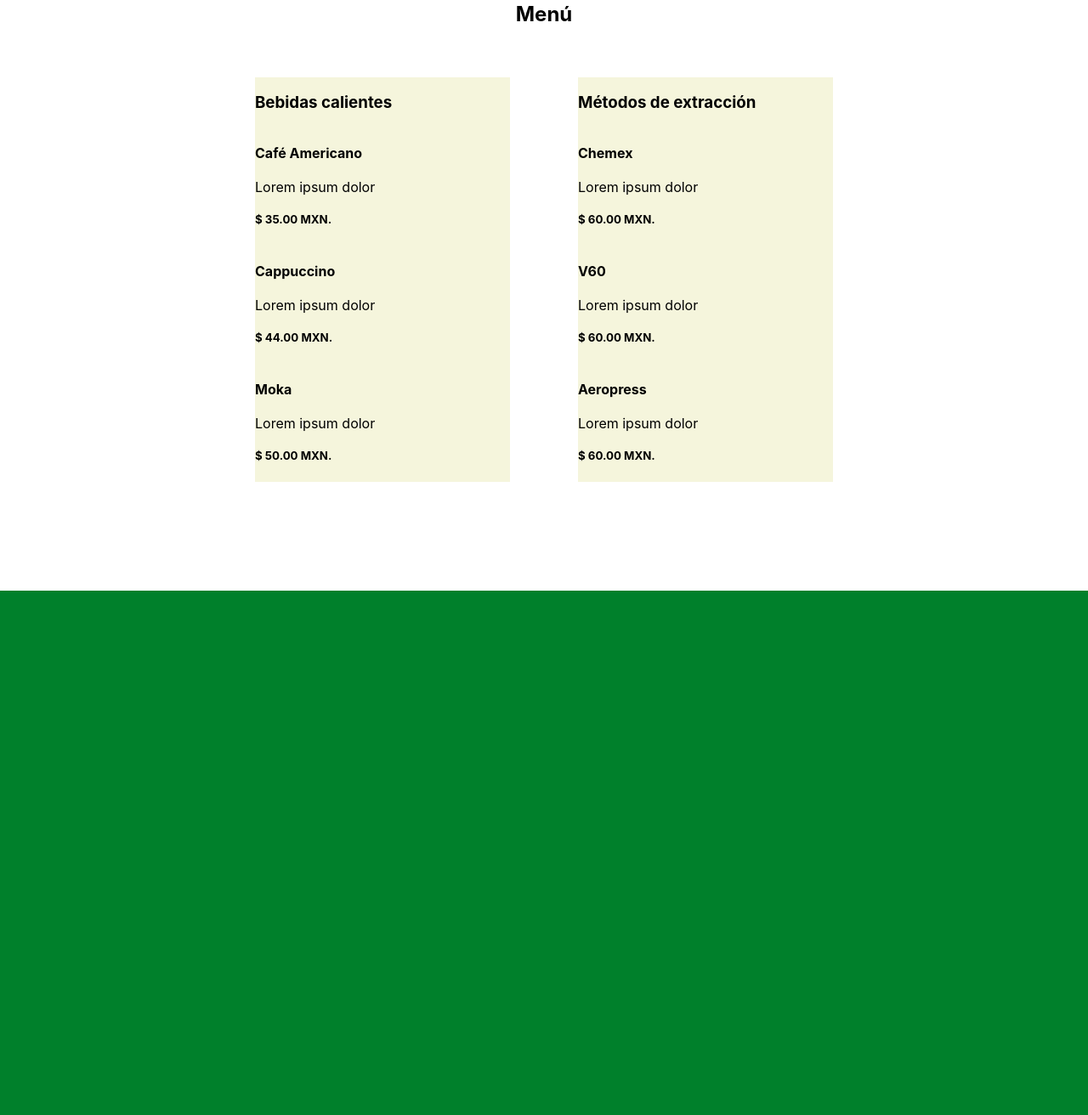
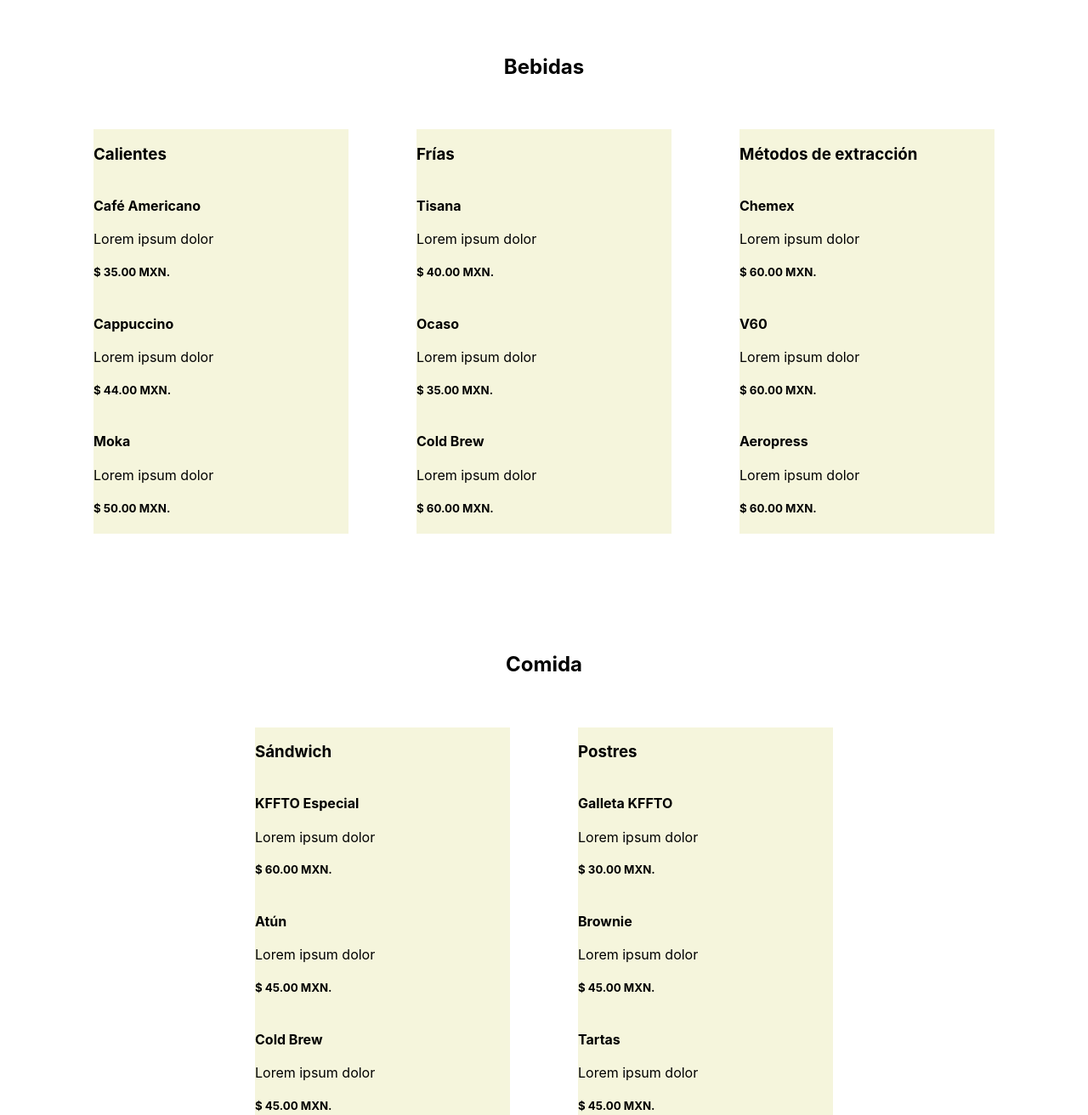
Before and after one commit to JCMP92/Restaurant-Page, a website built with webpack: page dist/index.html in a window 1280 px wide. Shown: the part 105-1417 px from the top of the page at 85% size. Before the commit the page ends 800 px from the top, so only its background shows below. Built offline with nearby package versions, Linux system fonts and the light colour scheme.

Commit message:
Added some menu items

```diff
--- a/src/menu/menuPage.js
+++ b/src/menu/menuPage.js
@@ -16,14 +16,22 @@ const menuInit = (() =>{
             menuContent.classList.add('mnu-content');
         menuContainer.appendChild(menuContent);
 
+        const titleContentTwo = document.createElement('div');
+            titleContentTwo.classList.add('title-content-two')
+        menuContainer.appendChild(titleContentTwo);
+
+        const menuContentTwo = document.createElement('div');
+            menuContentTwo.classList.add('mnu-content');
+        menuContainer.appendChild(menuContentTwo);
+
     container.appendChild(menuContainer);
 
-    //Page title
-    const menuTitle = pageHeader('Menú')
-    titleContent.appendChild(menuTitle);
+    //Menu title
+    const menuTitleDrink = pageHeader('Bebidas')
+    titleContent.appendChild(menuTitleDrink);
 
     // First Section
-    const firstSection = menuSection('Bebidas calientes');
+    const firstSection = menuSection('Calientes');
     menuContent.appendChild(firstSection);
 
     //Menu elements for their respective sections, we are appending them to the variable that we declared as firstSection.
@@ -35,17 +43,60 @@ const menuInit = (() =>{
     firstSection.appendChild(moka);
 
     // Second Section
-    const secondSection = menuSection('Métodos de extracción');
+    const secondSection = menuSection('Frías');
     menuContent.appendChild(secondSection);
 
     //Menu elements for their respective sections, we are appending them to the variable that we declared as secondSection.
+    const tisana = menuItem('Tisana', 'Lorem ipsum dolor', '40.00');
+    secondSection.appendChild(tisana);
+    const ocaso = menuItem('Ocaso', 'Lorem ipsum dolor', '35.00');
+    secondSection.appendChild(ocaso);
+    const coldBrew = menuItem('Cold Brew', 'Lorem ipsum dolor', '60.00');
+    secondSection.appendChild(coldBrew);
+
+    // Third Section
+    const thirdSection = menuSection('Métodos de extracción');
+    menuContent.appendChild(thirdSection);
+
+    //Menu elements for their respective sections, we are appending them to the variable that we declared as secondSection.
     const chemex = menuItem('Chemex', 'Lorem ipsum dolor', '60.00');
-    secondSection.appendChild(chemex);
+    thirdSection.appendChild(chemex);
     const v60 = menuItem('V60', 'Lorem ipsum dolor', '60.00');
-    secondSection.appendChild(v60);
+    thirdSection.appendChild(v60);
     const aeropress = menuItem('Aeropress', 'Lorem ipsum dolor', '60.00');
-    secondSection.appendChild(aeropress);
+    thirdSection.appendChild(aeropress);
 
+
+
+
+    //Menu title
+    const menuTitleFood = pageHeader('Comida');
+        menuTitleFood.classList.add('mnu-food-title');
+    titleContentTwo.appendChild(menuTitleFood);
+
+    // Fourth Section
+    const frthSection = menuSection('Sándwich');
+    menuContentTwo.appendChild(frthSection);
+
+    //Menu elements for their respective sections, we are appending them to the variable that we declared as frthSection.
+    const special = menuItem('KFFTO Especial', 'Lorem ipsum dolor', '60.00');
+    frthSection.appendChild(special);
+    const tuna = menuItem('Atún', 'Lorem ipsum dolor', '45.00');
+    frthSection.appendChild(tuna);
+    const veggie = menuItem('Cold Brew', 'Lorem ipsum dolor', '45.00');
+    frthSection.appendChild(veggie);
+
+    // Fifth Section
+    const fifthSection = menuSection('Postres');
+    menuContentTwo.appendChild(fifthSection);
+
+    //Menu elements for their respective sections, we are appending them to the variable that we declared as frthSection.
+    const cookie = menuItem('Galleta KFFTO', 'Lorem ipsum dolor', '30.00');
+    fifthSection.appendChild(cookie);
+    const brownie = menuItem('Brownie', 'Lorem ipsum dolor', '45.00');
+    fifthSection.appendChild(brownie);
+    const pie = menuItem('Tartas', 'Lorem ipsum dolor', '45.00');
+    fifthSection.appendChild(pie);
 })
 ();
 
--- a/src/style/pages-and-navbar/menuStyle.scss
+++ b/src/style/pages-and-navbar/menuStyle.scss
@@ -5,7 +5,8 @@
     flex-direction: column;
     justify-content: center;
     align-items: center;
-    height: 100vh;
+    padding-top: 150px;
+    height: auto;
     width: 100vw;
     max-width: 100%;
     background-color: white;
@@ -21,4 +22,12 @@
 
 .mnu-content{
     display: flex;
+    flex-wrap: wrap;
+    justify-content: center;
 }
+
+.title-content-two{
+    .mnu-food-title{
+        margin-top: 100px;
+    }
+}
--- a/src/style/style.scss
+++ b/src/style/style.scss
@@ -3,6 +3,3 @@
 @import './pages-and-navbar/homeStyle.scss';
 @import './pages-and-navbar/menuStyle.scss';
 @import './pages-and-navbar/identityStyle.scss';
-body{
-    background-color: rgb(0, 128, 43);
-}
```
Also changed, not shown: dist/main.js.
